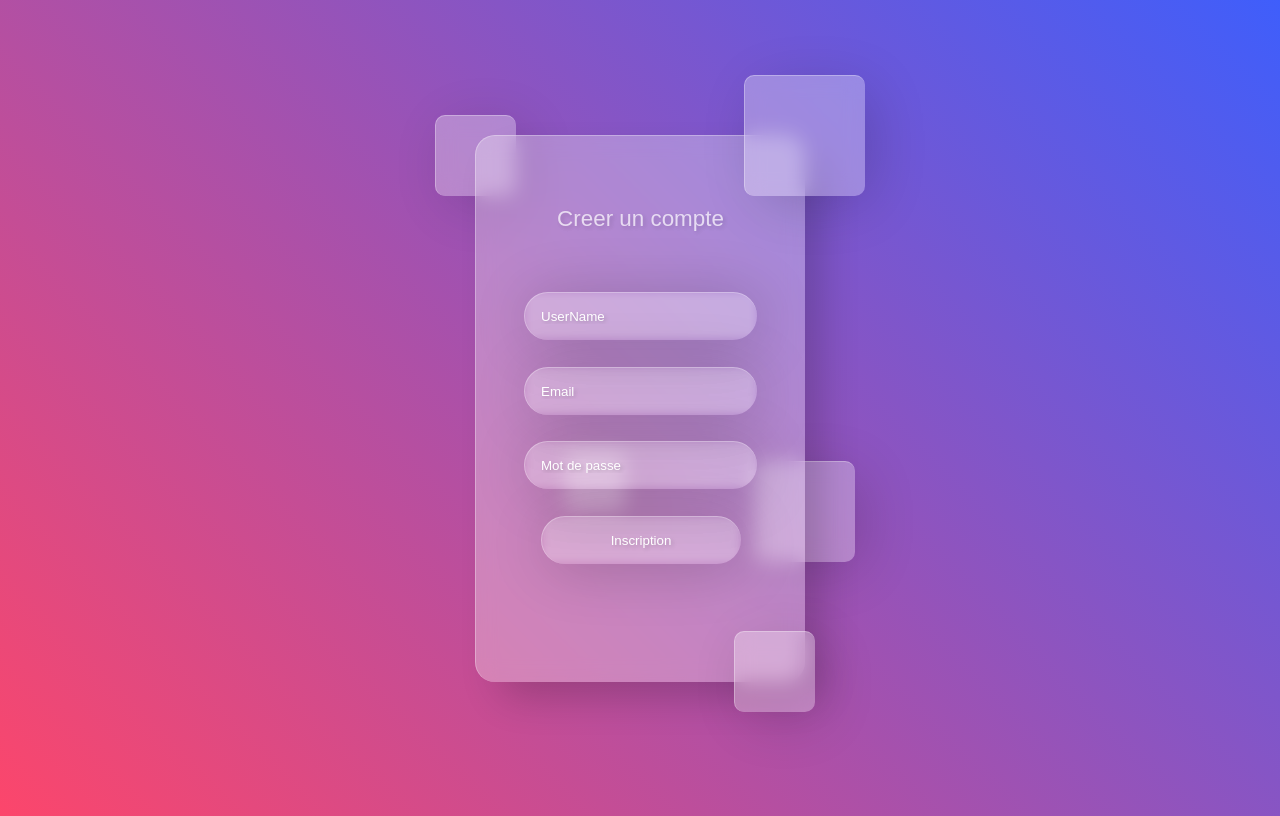
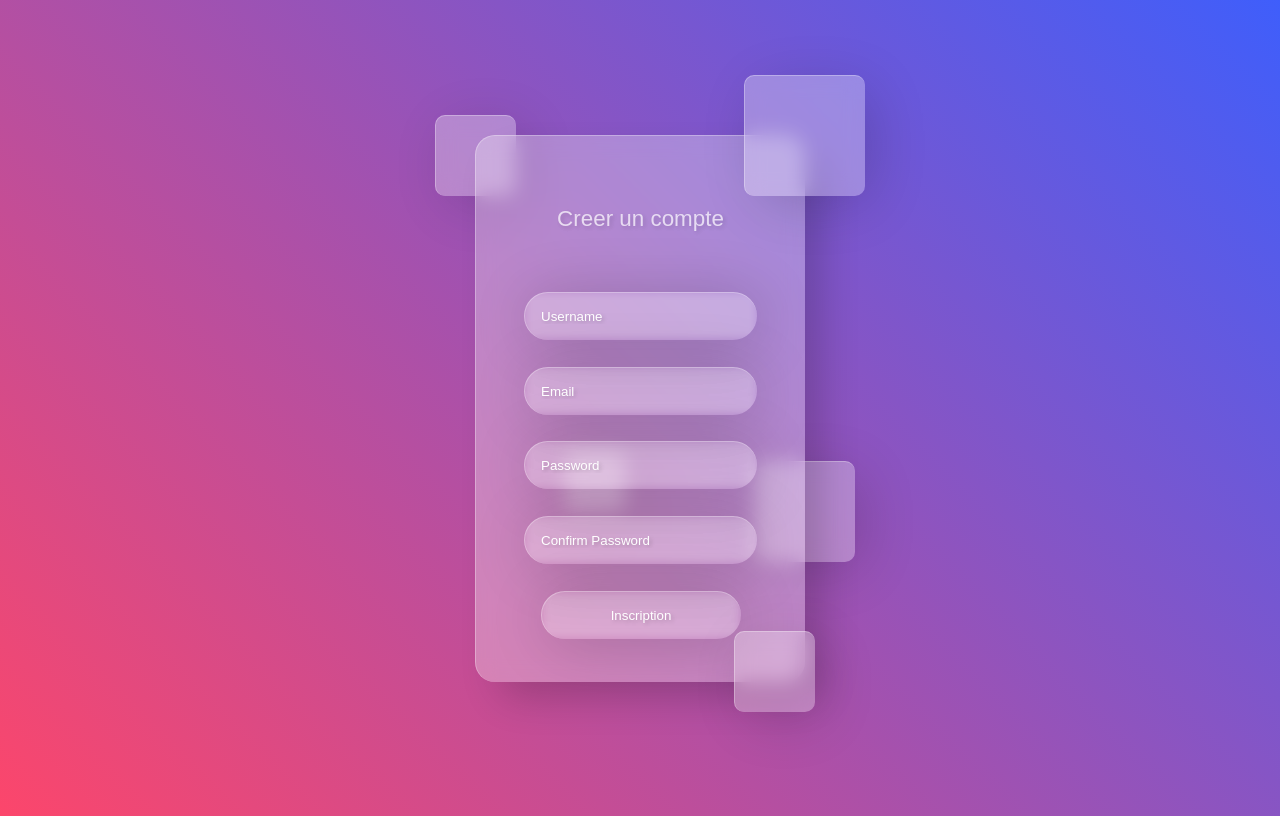
Before and after one commit to Doctorwho07/YnHelp, a PHP site: page /YnHelp/siginusers in a window 1280 px wide. Run offline with PHP 8.4, Linux system fonts and the light colour scheme.

Commit message:
Modif form inscription

```diff
--- a/public/views/siginusers.php
+++ b/public/views/siginusers.php
@@ -55,9 +55,22 @@ if($_SERVER["REQUEST_METHOD"] == "POST"){
     <div class="container">
       <form method="post" action="<?php echo htmlspecialchars($_SERVER["PHP_SELF"]); ?>">
           <p>Creer un compte</p>
-          <input type="username" placeholder="UserName"><br>
-          <input type="email" placeholder="Email"><br>
-          <input type="password" placeholder="Mot de passe"><br>
+      <div>
+        <label for="username"></label>
+        <input type="text" placeholder="Username" id="username" name="username" value="<?php echo $username; ?>" required>
+      </div>
+      <div>
+        <label for="email"></label>
+        <input type="text" placeholder="Email" id="email" name="email" value="<?php echo $email; ?>" required>
+      </div>
+      <div>
+        <label for="pasword"></label>
+        <input type="text" placeholder="Password" id="password" name="password" value="<?php echo $password; ?>" required>
+      </div>
+      <div>
+        <label for="confirm_password"></label>
+        <input type="password" placeholder="Confirm Password" id="confirm_password" name="confirm_password" required>
+    </div>
 
 
 
```
